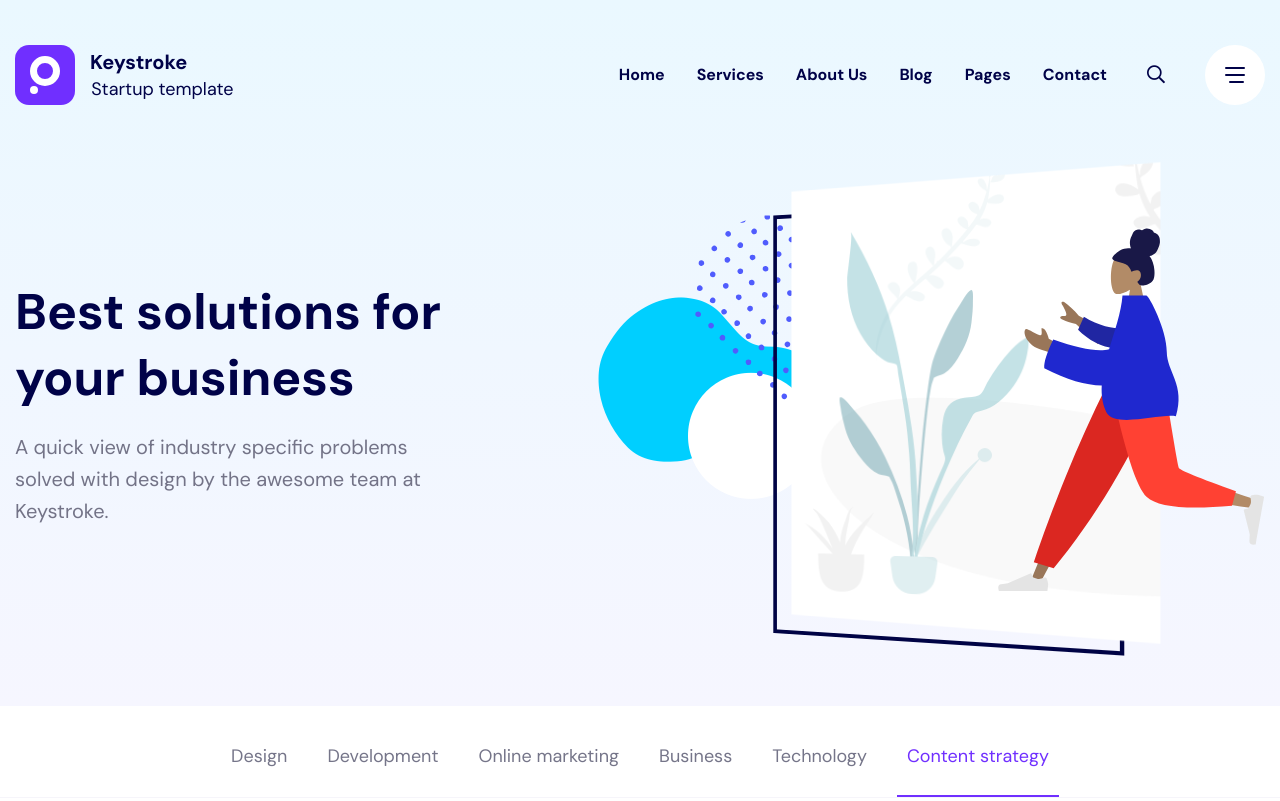
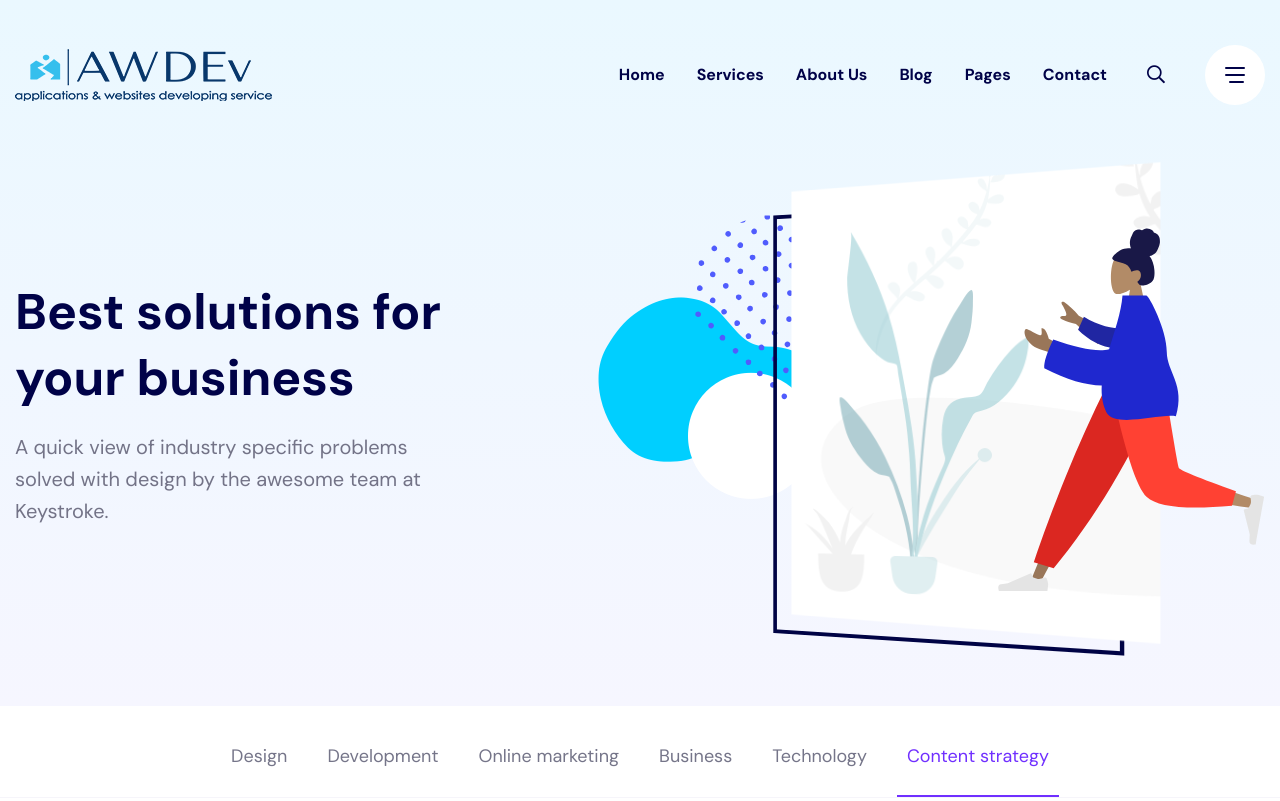
Before and after one commit to AhmedBenkiran-source/html, a plain HTML site: page index.html in a window 1280 px wide. Shown: the top 801 px of the page. Drawn offline with Linux system fonts and the light colour scheme; animation ran at ten frames a second; files whose address does not match are found by name.

Commit message:
first commit

```diff
--- a/index.html
+++ b/index.html
@@ -5,9 +5,9 @@
 <head>
     <meta charset="utf-8">
     <meta http-equiv="x-ua-compatible" content="ie=edge">
-    <title>Services || keystroke Creative Agency Bootstrap4 Template</title>
-    <meta name="robots" content="noindex, follow" />
-    <meta name="description" content="">
+    <title>AWDEv - Application & WebSites developing service</title>
+   <!-- <meta name="robots" content="noindex, follow" /> -->
+    <meta name="description" content="Nous sommes une équipe de jeunes ingénieurs développeurs en informatique, travaillant en freelance et collaborant afin de créer des applications clients et implémenter des sites web à votre service.">
     <meta name="viewport" content="width=device-width, initial-scale=1, shrink-to-fit=no">
     <!-- Favicon -->
     <link rel="shortcut icon" type="image/x-icon" href="assets/images/favicon.ico">
@@ -33,31 +33,7 @@
                         <div class="col-lg-3 col-md-6 col-sm-6 col-8 header-left">
                             <div class="logo">
                                 <a href="index.html">
-                                    <svg width="281px" height="60px" viewBox="0 0 281 60" version="1.1">
-                                        <!-- Generator: Sketch 60.1 (88133) - https://sketch.com -->
-                                        <title>Logo</title>
-                                        <desc>Created with Sketch.</desc>
-                                        <g id="Symbols" stroke="none" stroke-width="1" fill="none" fill-rule="evenodd">
-                                            <g transform="translate(-315.000000, -40.000000)">
-                                                <g>
-                                                    <g id="logo" transform="translate(315.000000, 40.000000)">
-                                                        <text id="Keystroke-Startup-la" font-family="DMSans-Bold, DM Sans" font-size="20" font-weight="bold" fill="#000248">
-                                                            <tspan x="75" y="24">Keystroke</tspan>
-                                                            <tspan x="175.14" y="24.5001221" font-family="DMSans-Regular, DM Sans" font-weight="normal"></tspan>
-                                                            <tspan x="76.16" y="49.5001221" font-family="DMSans-Regular, DM Sans" font-size="18" font-weight="normal">Startup template</tspan>
-                                                        </text>
-                                                        <g id="Favicon">
-                                                            <rect id="Base" fill="#702FFF" x="0" y="0" width="60" height="60" rx="14"></rect>
-                                                            <g id="Group-3" transform="translate(15.000000, 11.000000)">
-                                                                <circle id="icon-oval-lg" class="icon-oval-lg" stroke="#FFFFFF" stroke-width="7" cx="15" cy="15" r="11.5"></circle>
-                                                                <circle id="icon-oval-sm" class="icon-oval-sm" fill="#FFFFFF" cx="4" cy="34" r="4"></circle>
-                                                            </g>
-                                                        </g>
-                                                    </g>
-                                                </g>
-                                            </g>
-                                        </g>
-                                    </svg>
+                                   <img src="assets/images/logo/keystoke.png" alt="">
 
                                 </a>
                             </div>
```
Also changed, not shown: assets/images/favicon.ico, assets/images/logo/keystoke.png (added).
